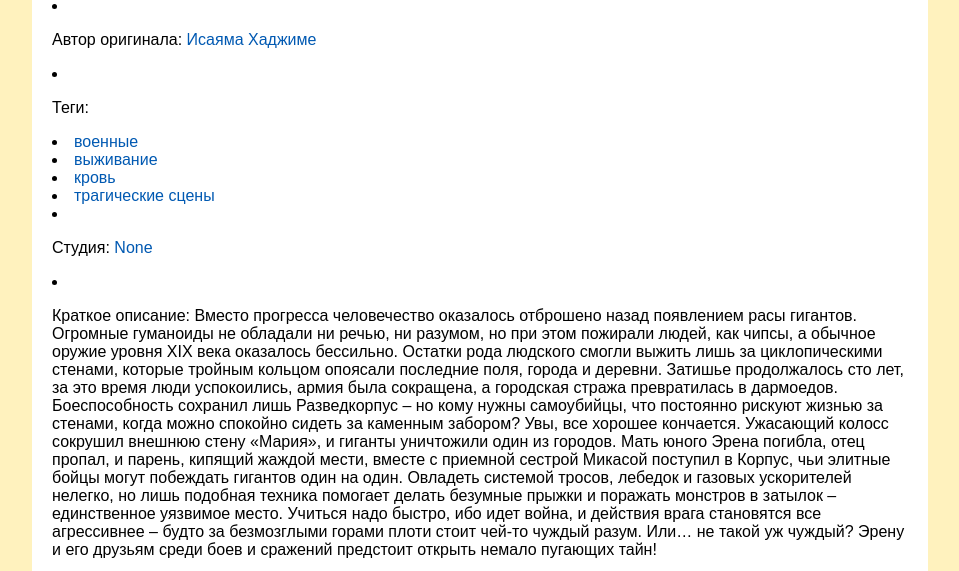
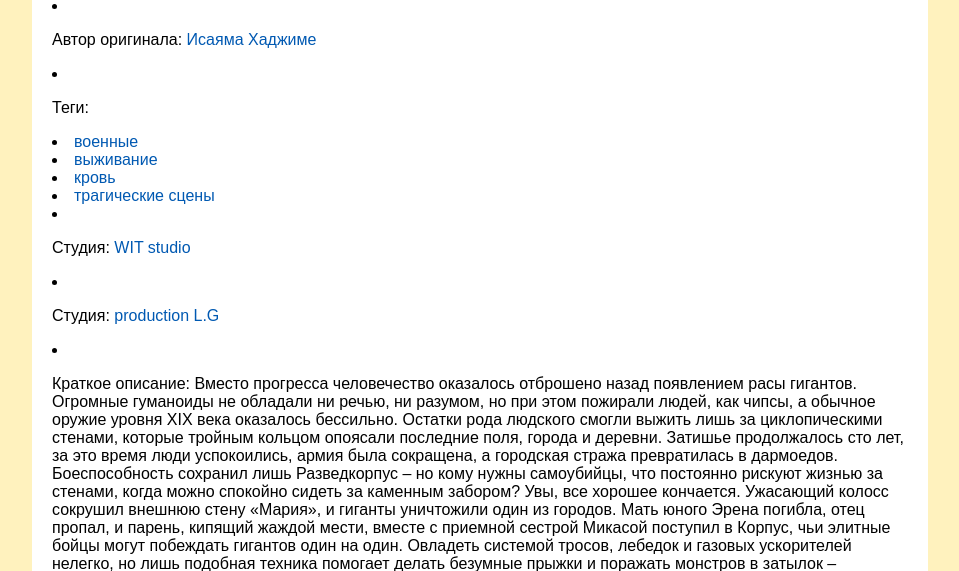
Before and after one commit to GalinaPimkina/MyAnimeSite, a Django app: a page that uses animesite/anime/templates/anime/anime_page.html in a window 1280 px wide. Shown: the part 693-1264 px from the top of the page, without its empty margins (160-1119 px from the left). Run offline with Django 5.2, Linux system fonts and the light colour scheme; data comes from the database, SQL or seed files in the repository.

Commit message:
изменен вывод студий

```diff
--- a/animesite/anime/templates/anime/anime_page.html
+++ b/animesite/anime/templates/anime/anime_page.html
@@ -20,7 +20,9 @@
 {% for t in tag %}
 <li><a href="{{ t.get_absolute_url }}">{{ t.tag }}</a></li>
 {% endfor %}
-<li><p>Студия: <a href="{{ anime_obj.studio.get_absolute_url }}">{{ anime_obj.studio.name }}</a></p></li>
+{% for s in studio %}
+<li><p>Студия: <a href="{{ s.get_absolute_url }}">{{ s.name }}</a></p></li>
+{% endfor %}
 <li><p>Краткое описание: {{ anime_obj.description }}</p></li>
 
 
```
